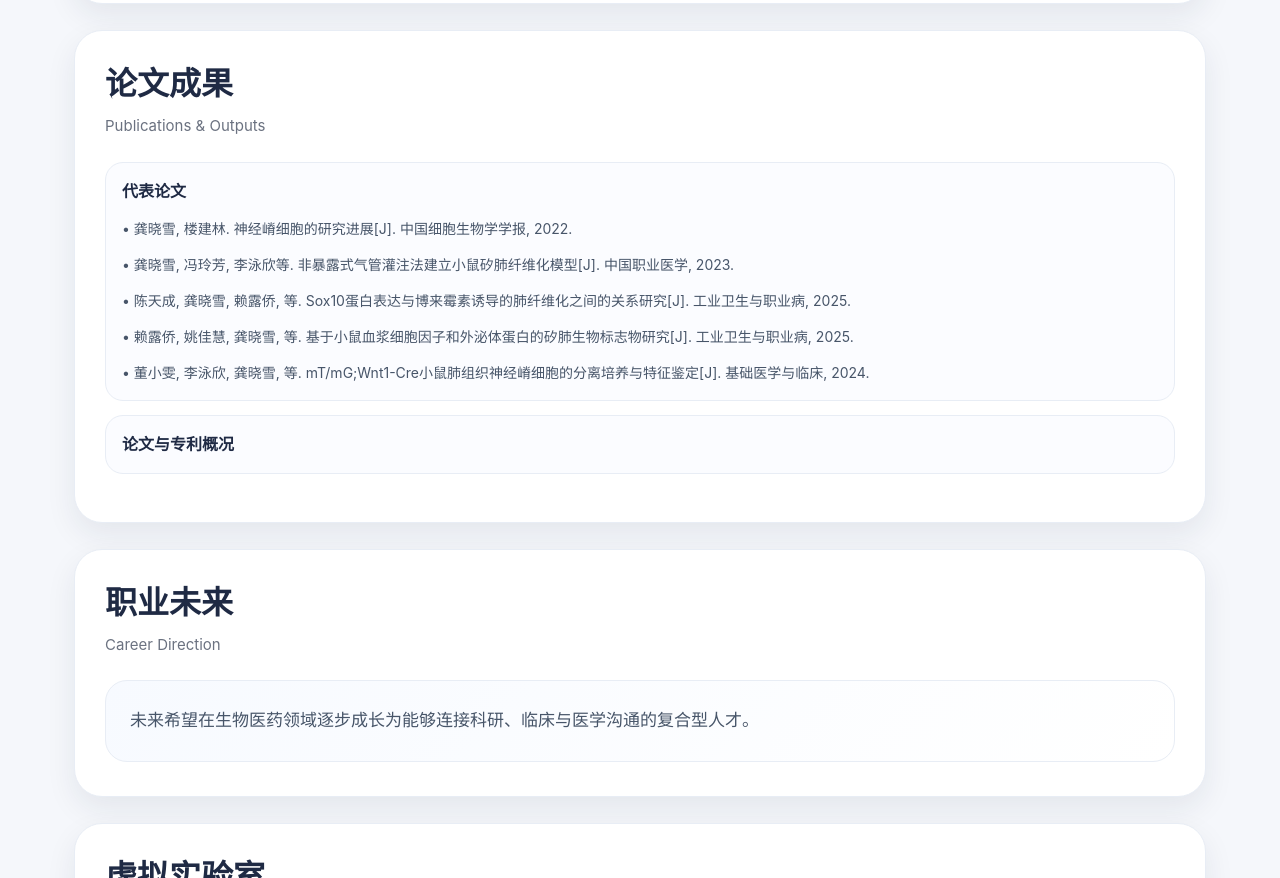
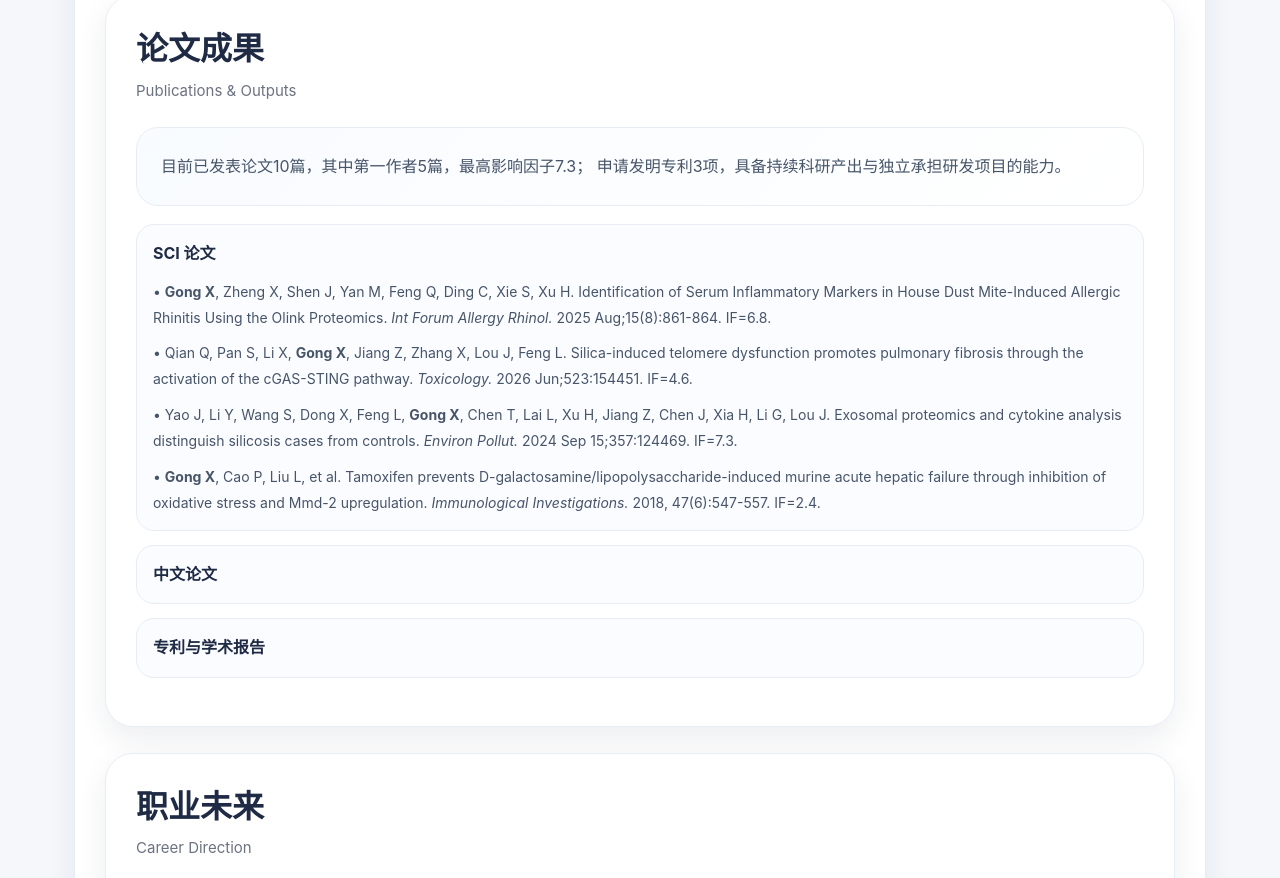
Before and after one commit to xiaoxuegong55-a11y/Gongxiaoxue-resume-website, a plain HTML site: page index.html in a window 1280 px wide. Shown: the part 3060-3938 px from the top of the page. Drawn offline with Linux system fonts and the light colour scheme.

Commit message:
Update index.html

```diff
--- a/index.html
+++ b/index.html
@@ -622,29 +622,51 @@
           同时具备从实验执行、数据整合到项目材料输出的连续能力，推动干细胞技术成果转化与临床前落地。
         </p>
       </div>
-    </section>
-
    <section class="section" id="publications">
   <h2>论文成果</h2>
   <p class="sub">Publications & Outputs</p>
 
+  <div class="highlight-box" style="margin-bottom:18px;">
+    <p>
+      目前已发表论文10篇，其中第一作者5篇，最高影响因子7.3；
+      申请发明专利3项，具备持续科研产出与独立承担研发项目的能力。
+    </p>
+  </div>
+
   <details open>
-        <summary>代表论文</summary>
-        <div class="pub">• 龚晓雪, 楼建林. 神经嵴细胞的研究进展[J]. 中国细胞生物学学报, 2022.</div>
-        <div class="pub">• 龚晓雪, 冯玲芳, 李泳欣等. 非暴露式气管灌注法建立小鼠矽肺纤维化模型[J]. 中国职业医学, 2023.</div>
-        <div class="pub">• 陈天成, 龚晓雪, 赖露侨, 等. Sox10蛋白表达与博来霉素诱导的肺纤维化之间的关系研究[J]. 工业卫生与职业病, 2025.</div>
-        <div class="pub">• 赖露侨, 姚佳慧, 龚晓雪, 等. 基于小鼠血浆细胞因子和外泌体蛋白的矽肺生物标志物研究[J]. 工业卫生与职业病, 2025.</div>
-        <div class="pub">• 董小雯, 李泳欣, 龚晓雪, 等. mT/mG;Wnt1-Cre小鼠肺组织神经嵴细胞的分离培养与特征鉴定[J]. 基础医学与临床, 2024.</div>
+    <summary>SCI 论文</summary>
+
+    <div class="pub">• <strong>Gong X</strong>, Zheng X, Shen J, Yan M, Feng Q, Ding C, Xie S, Xu H. Identification of Serum Inflammatory Markers in House Dust Mite-Induced Allergic Rhinitis Using the Olink Proteomics. <em>Int Forum Allergy Rhinol.</em> 2025 Aug;15(8):861-864. IF=6.8.</div>
+
+    <div class="pub">• Qian Q, Pan S, Li X, <strong>Gong X</strong>, Jiang Z, Zhang X, Lou J, Feng L. Silica-induced telomere dysfunction promotes pulmonary fibrosis through the activation of the cGAS-STING pathway. <em>Toxicology.</em> 2026 Jun;523:154451. IF=4.6.</div>
+
+    <div class="pub">• Yao J, Li Y, Wang S, Dong X, Feng L, <strong>Gong X</strong>, Chen T, Lai L, Xu H, Jiang Z, Chen J, Xia H, Li G, Lou J. Exosomal proteomics and cytokine analysis distinguish silicosis cases from controls. <em>Environ Pollut.</em> 2024 Sep 15;357:124469. IF=7.3.</div>
+
+    <div class="pub">• <strong>Gong X</strong>, Cao P, Liu L, et al. Tamoxifen prevents D-galactosamine/lipopolysaccharide-induced murine acute hepatic failure through inhibition of oxidative stress and Mmd-2 upregulation. <em>Immunological Investigations.</em> 2018, 47(6):547-557. IF=2.4.</div>
   </details>
 
   <details>
-        <summary>论文与专利概况</summary>
-        <div class="pub">• 发表论文10篇（第一作者5篇，最高影响因子6.8）。</div>
-        <div class="pub">• 申请发明专利3项。</div>
-        <div class="pub">• 具备独立承担研发项目的能力。</div>
+    <summary>中文论文</summary>
+
+    <div class="pub">• <strong>龚晓雪</strong>, 楼建林. 神经嵴细胞的研究进展[J]. 中国细胞生物学学报, 2022, 44(10):1954-1961.</div>
+
+    <div class="pub">• <strong>龚晓雪</strong>, 冯玲芳, 李泳欣等. 非暴露式气管灌注法建立小鼠矽肺纤维化模型[J]. 中国职业医学, 2023, 50(01):17-22.</div>
+
+    <div class="pub">• <strong>龚晓雪</strong>, 冯玲芳, 陈俊斐等. 尘肺病患者外周血核糖体DNA拷贝数变化及影响因素研究[J]. 预防医学, 2024, 36(02):101-104.</div>
+
+    <div class="pub">• 陈天成, <strong>龚晓雪</strong>, 赖露侨, 等. Sox10蛋白表达与博来霉素诱导的肺纤维化之间的关系研究[J]. 工业卫生与职业病, 2025, 51(03):205-209.</div>
+
+    <div class="pub">• 赖露侨, 姚佳慧, <strong>龚晓雪</strong>, 等. 基于小鼠血浆细胞因子和外泌体蛋白的矽肺生物标志物研究[J]. 工业卫生与职业病, 2025, 51(03):210-215.</div>
+
+    <div class="pub">• 董小雯, 李泳欣, <strong>龚晓雪</strong>, 等. mT/mG;Wnt1-Cre小鼠肺组织神经嵴细胞的分离培养与特征鉴定[J]. 基础医学与临床, 2024, 44(11):1510-1515.</div>
+  </details>
+
+  <details>
+    <summary>专利与学术报告</summary>
+    <div class="pub">• 发明专利3项。</div>
+    <div class="pub">• 具备论文、专利与项目材料的连续产出能力。</div>
   </details>
 </section>
-
     <section class="section" id="future">
       <h2>职业未来</h2>
       <p class="sub">Career Direction</p>
```
Lines whose indentation alone changed are shown as unchanged.
